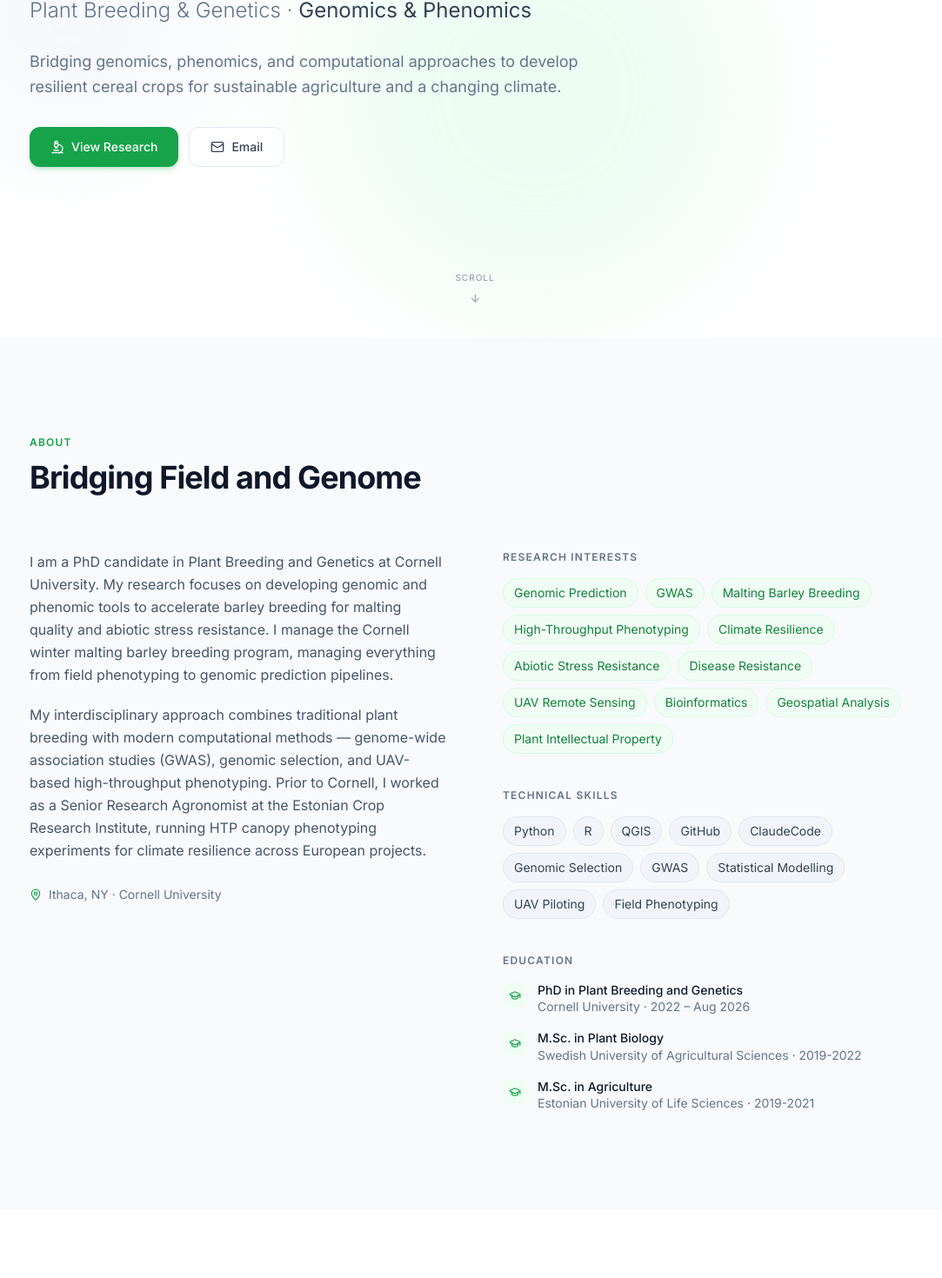
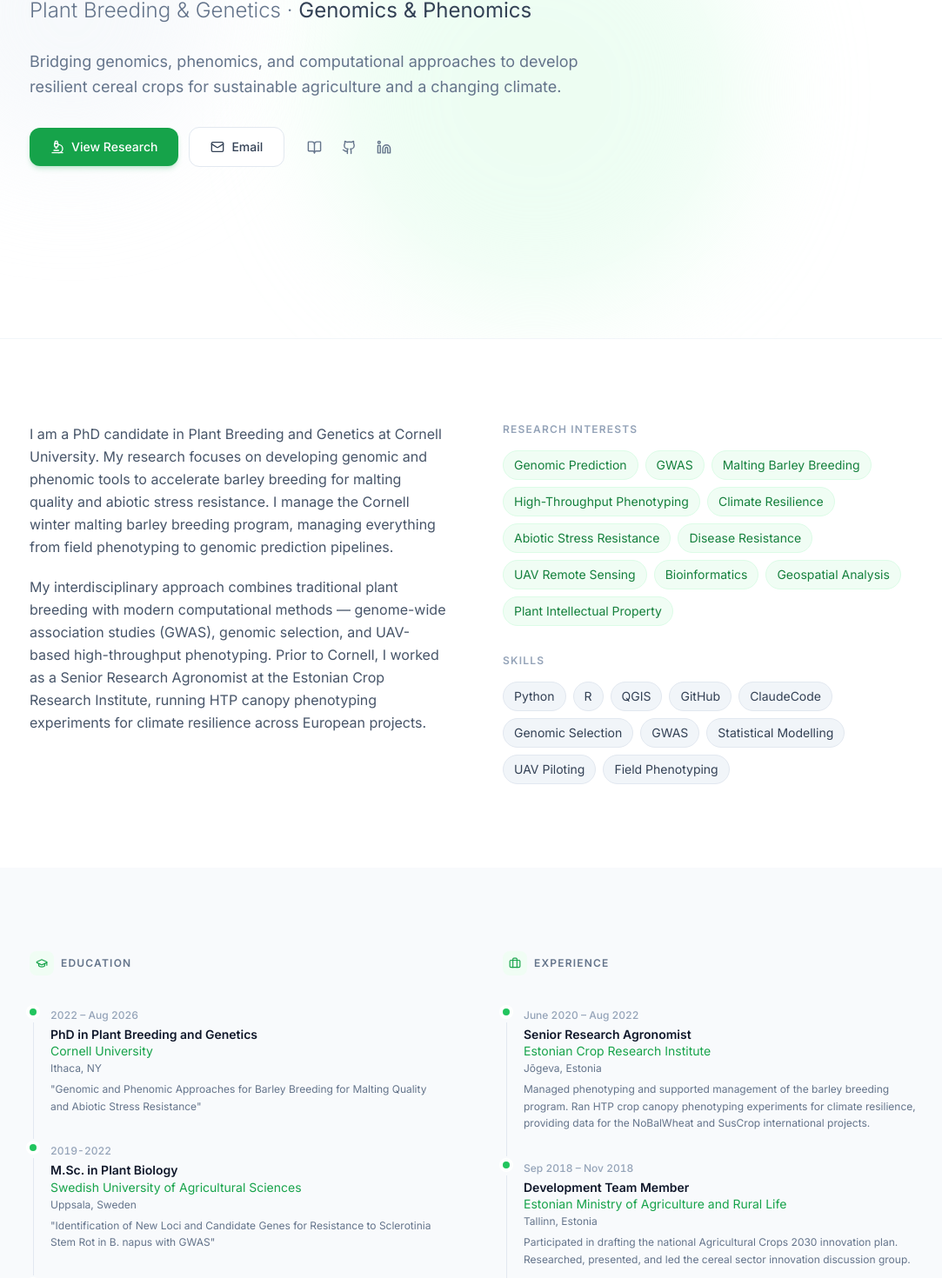
Before and after one commit to sss9010/sssepp, a Next.js app: page /sssepp/ in a window 1280 px wide. Shown: the part 411-1881 px from the top of the page at 87% size, without its empty margins (94-1177 px from the left). Built offline with nearby package versions, Linux system fonts and the light colour scheme.

Commit message:
merge About and CV into Hero, simplify nav to Research + Publications

```diff
--- a/src/app/page.tsx
+++ b/src/app/page.tsx
@@ -1,17 +1,13 @@
 import Hero from "@/components/Hero";
-import About from "@/components/About";
 import Research from "@/components/Research";
 import Publications from "@/components/Publications";
-import CVSection from "@/components/CVSection";
 
 export default function Home() {
   return (
     <main>
       <Hero />
-      <About />
       <Research />
       <Publications />
-      <CVSection />
     </main>
   );
 }
--- a/src/components/Hero.tsx
+++ b/src/components/Hero.tsx
@@ -1,13 +1,53 @@
 "use client";
 
 import { motion } from "framer-motion";
-import { Mail, Microscope, ArrowDown } from "lucide-react";
-import { personal } from "@/data/content";
+import { Mail, Microscope, BookOpen, Github, Linkedin, GraduationCap, Briefcase, Award } from "lucide-react";
+import { personal, researchInterests, skills, education, experience, awards } from "@/data/content";
+import AnimatedSection from "./AnimatedSection";
+
+function TimelineItem({
+  period,
+  title,
+  subtitle,
+  meta,
+  description,
+}: {
+  period: string;
+  title: string;
+  subtitle: string;
+  meta?: string;
+  description?: string;
+}) {
+  return (
+    <div className="relative flex gap-4">
+      <div className="flex flex-col items-center">
+        <div className="w-2 h-2 rounded-full bg-accent-500 dark:bg-accent-400 flex-shrink-0 mt-1.5 ring-4 ring-white dark:ring-slate-950" />
+        <div className="w-px flex-1 bg-slate-200 dark:bg-slate-700 mt-2" />
+      </div>
+      <div className="pb-7 min-w-0">
+        <span className="text-xs font-medium text-slate-400 dark:text-slate-500 tabular-nums">{period}</span>
+        <h4 className="text-sm font-semibold text-slate-900 dark:text-white mt-0.5 leading-snug">{title}</h4>
+        <p className="text-sm text-accent-600 dark:text-accent-400">{subtitle}</p>
+        {meta && <p className="text-xs text-slate-500 dark:text-slate-500 mt-0.5">{meta}</p>}
+        {description && (
+          <p className="text-xs text-slate-500 dark:text-slate-400 mt-1.5 leading-relaxed">{description}</p>
+        )}
+      </div>
+    </div>
+  );
+}
+
+const socialLinks = [
+  { label: "Google Scholar", href: personal.social.googleScholar, icon: BookOpen },
+  { label: "GitHub", href: personal.social.github, icon: Github },
+  { label: "LinkedIn", href: personal.social.linkedin, icon: Linkedin },
+].filter((s) => s.href);
 
 export default function Hero() {
   return (
-    <section className="relative min-h-screen flex items-center px-6 pt-16 overflow-hidden">
-      {/* Background blobs */}
+    <section>
+      {/* ── Opening ── */}
+      <div className="relative min-h-screen flex items-center px-6 pt-16 overflow-hidden">
         <div className="pointer-events-none absolute inset-0 -z-10 overflow-hidden" aria-hidden>
           <div className="absolute top-1/3 right-1/4 w-[500px] h-[500px] rounded-full bg-accent-100 dark:bg-accent-900/10 blur-3xl opacity-50" />
           <div className="absolute bottom-1/4 left-1/6 w-[350px] h-[350px] rounded-full bg-slate-100 dark:bg-slate-800/15 blur-3xl opacity-60" />
@@ -20,7 +60,6 @@ export default function Hero() {
             transition={{ duration: 0.9, ease: [0.21, 0.47, 0.32, 0.98] }}
             className="space-y-7"
           >
-          {/* Status badge */}
             <motion.div
               initial={{ opacity: 0, scale: 0.9 }}
               animate={{ opacity: 1, scale: 1 }}
@@ -47,7 +86,7 @@ export default function Hero() {
               {personal.tagline}
             </p>
 
-          <div className="flex flex-wrap gap-3 pt-1">
+            <div className="flex flex-wrap items-center gap-3 pt-1">
               <a
                 href="#research"
                 className="inline-flex items-center gap-2 px-6 py-3 rounded-xl bg-accent-600 hover:bg-accent-700 active:scale-[0.97] text-white text-sm font-medium transition-all duration-200 shadow-md shadow-accent-600/20 hover:shadow-lg hover:shadow-accent-600/25"
@@ -62,25 +101,141 @@ export default function Hero() {
                 <Mail size={16} />
                 Email
               </a>
+
+              {socialLinks.length > 0 && (
+                <div className="flex items-center gap-1 ml-1">
+                  {socialLinks.map(({ label, href, icon: Icon }) => (
+                    <a
+                      key={label}
+                      href={href}
+                      target="_blank"
+                      rel="noopener noreferrer"
+                      aria-label={label}
+                      className="w-9 h-9 flex items-center justify-center rounded-lg text-slate-500 dark:text-slate-400 hover:text-accent-600 dark:hover:text-accent-400 hover:bg-slate-100 dark:hover:bg-slate-800 transition-colors"
+                    >
+                      <Icon size={17} />
+                    </a>
+                  ))}
+                </div>
+              )}
             </div>
           </motion.div>
+        </div>
+      </div>
 
-        {/* Scroll indicator */}
-        <motion.div
-          initial={{ opacity: 0 }}
-          animate={{ opacity: 1 }}
-          transition={{ delay: 1.4, duration: 0.8 }}
-          className="hidden sm:flex absolute bottom-10 left-1/2 -translate-x-1/2 flex-col items-center gap-2 text-slate-400"
-          aria-hidden
+      {/* ── Bio + Interests + Skills ── */}
+      <div className="border-t border-slate-100 dark:border-slate-800/60 py-24 px-6">
+        <div className="max-w-5xl mx-auto grid lg:grid-cols-2 gap-16">
+          <AnimatedSection delay={0.1} className="space-y-5">
+            {personal.bio.map((para, i) => (
+              <p key={i} className="text-slate-600 dark:text-slate-400 leading-relaxed">
+                {para}
+              </p>
+            ))}
+          </AnimatedSection>
+
+          <div className="space-y-8">
+            <AnimatedSection delay={0.2}>
+              <h3 className="text-xs font-semibold tracking-widest uppercase text-slate-400 dark:text-slate-500 mb-4">
+                Research Interests
+              </h3>
+              <div className="flex flex-wrap gap-2">
+                {researchInterests.map((interest) => (
+                  <span
+                    key={interest}
+                    className="px-3 py-1.5 rounded-full text-sm bg-accent-50 dark:bg-accent-950/40 border border-accent-100 dark:border-accent-800/50 text-accent-700 dark:text-accent-300"
                   >
-          <span className="text-[10px] tracking-widest uppercase font-medium">Scroll</span>
-          <motion.div
-            animate={{ y: [0, 5, 0] }}
-            transition={{ repeat: Infinity, duration: 1.6, ease: "easeInOut" }}
+                    {interest}
+                  </span>
+                ))}
+              </div>
+            </AnimatedSection>
+
+            <AnimatedSection delay={0.3}>
+              <h3 className="text-xs font-semibold tracking-widest uppercase text-slate-400 dark:text-slate-500 mb-4">
+                Skills
+              </h3>
+              <div className="flex flex-wrap gap-2">
+                {skills.map((skill) => (
+                  <span
+                    key={skill}
+                    className="px-3 py-1.5 rounded-full text-sm bg-slate-100 dark:bg-slate-800 border border-slate-200 dark:border-slate-700 text-slate-700 dark:text-slate-300"
                   >
-            <ArrowDown size={14} />
-          </motion.div>
-        </motion.div>
+                    {skill}
+                  </span>
+                ))}
+              </div>
+            </AnimatedSection>
+          </div>
+        </div>
+      </div>
+
+      {/* ── Education + Experience ── */}
+      <div className="bg-slate-50 dark:bg-slate-900/40 py-24 px-6">
+        <div className="max-w-5xl mx-auto grid lg:grid-cols-2 gap-16">
+          <AnimatedSection delay={0.1}>
+            <div className="flex items-center gap-2 mb-8">
+              <div className="w-7 h-7 rounded-lg bg-accent-50 dark:bg-accent-950/40 flex items-center justify-center">
+                <GraduationCap size={14} className="text-accent-600 dark:text-accent-400" />
+              </div>
+              <h3 className="text-xs font-semibold tracking-widest uppercase text-slate-500 dark:text-slate-400">
+                Education
+              </h3>
+            </div>
+            {education.map((edu, i) => (
+              <TimelineItem
+                key={i}
+                period={edu.period}
+                title={edu.degree}
+                subtitle={edu.institution}
+                meta={edu.location}
+                description={edu.thesis ? `"${edu.thesis}"` : undefined}
+              />
+            ))}
+          </AnimatedSection>
+
+          <div className="space-y-14">
+            <AnimatedSection delay={0.2}>
+              <div className="flex items-center gap-2 mb-8">
+                <div className="w-7 h-7 rounded-lg bg-accent-50 dark:bg-accent-950/40 flex items-center justify-center">
+                  <Briefcase size={14} className="text-accent-600 dark:text-accent-400" />
+                </div>
+                <h3 className="text-xs font-semibold tracking-widest uppercase text-slate-500 dark:text-slate-400">
+                  Experience
+                </h3>
+              </div>
+              {experience.map((exp, i) => (
+                <TimelineItem
+                  key={i}
+                  period={exp.period}
+                  title={exp.role}
+                  subtitle={exp.organization}
+                  meta={exp.location}
+                  description={exp.description}
+                />
+              ))}
+            </AnimatedSection>
+
+            <AnimatedSection delay={0.3}>
+              <div className="flex items-center gap-2 mb-5">
+                <div className="w-7 h-7 rounded-lg bg-amber-50 dark:bg-amber-950/30 flex items-center justify-center">
+                  <Award size={14} className="text-amber-600 dark:text-amber-400" />
+                </div>
+                <h3 className="text-xs font-semibold tracking-widest uppercase text-slate-500 dark:text-slate-400">
+                  Honours &amp; Scholarships
+                </h3>
+              </div>
+              <ul className="space-y-2">
+                {awards.map((award) => (
+                  <li key={award} className="flex gap-2.5 text-sm text-slate-600 dark:text-slate-400">
+                    <span className="w-1 h-1 rounded-full bg-accent-500 flex-shrink-0 mt-2" />
+                    {award}
+                  </li>
+                ))}
+              </ul>
+            </AnimatedSection>
+          </div>
+        </div>
       </div>
     </section>
   );
--- a/src/components/Navbar.tsx
+++ b/src/components/Navbar.tsx
@@ -6,10 +6,8 @@ import ThemeToggle from "./ThemeToggle";
 import { personal } from "@/data/content";
 
 const navLinks = [
-  { href: "#about", label: "About" },
   { href: "#research", label: "Research" },
   { href: "#publications", label: "Publications" },
-  { href: "#cv", label: "CV" },
 ];
 
 export default function Navbar() {
```
Lines whose indentation alone changed are shown as unchanged.
